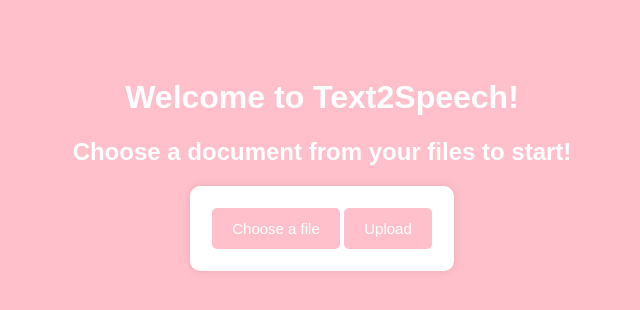
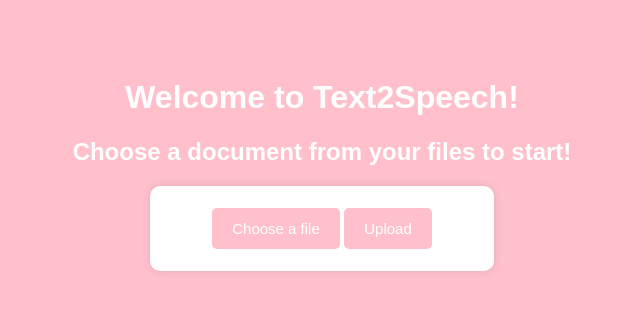
Before and after one commit to cullenowens/Text2Speech, a Flask app: page / in a window 1280 px wide. Shown: the top 310 px of the page, without its empty margins (318-958 px from the left). Run offline with Flask 3, Linux system fonts and the light colour scheme.

Commit message:
keep fixing

```diff
--- a/src/static/styles/style.css
+++ b/src/static/styles/style.css
@@ -21,6 +21,8 @@ form {
   border-radius: 10px;
   display: inline-block;
   box-shadow: 0 0 10px rgba(0, 0, 0, 0.1);
+  width: 300px;
+  margin: 0 auto;
 }
 
 input[type="file"] {
```
